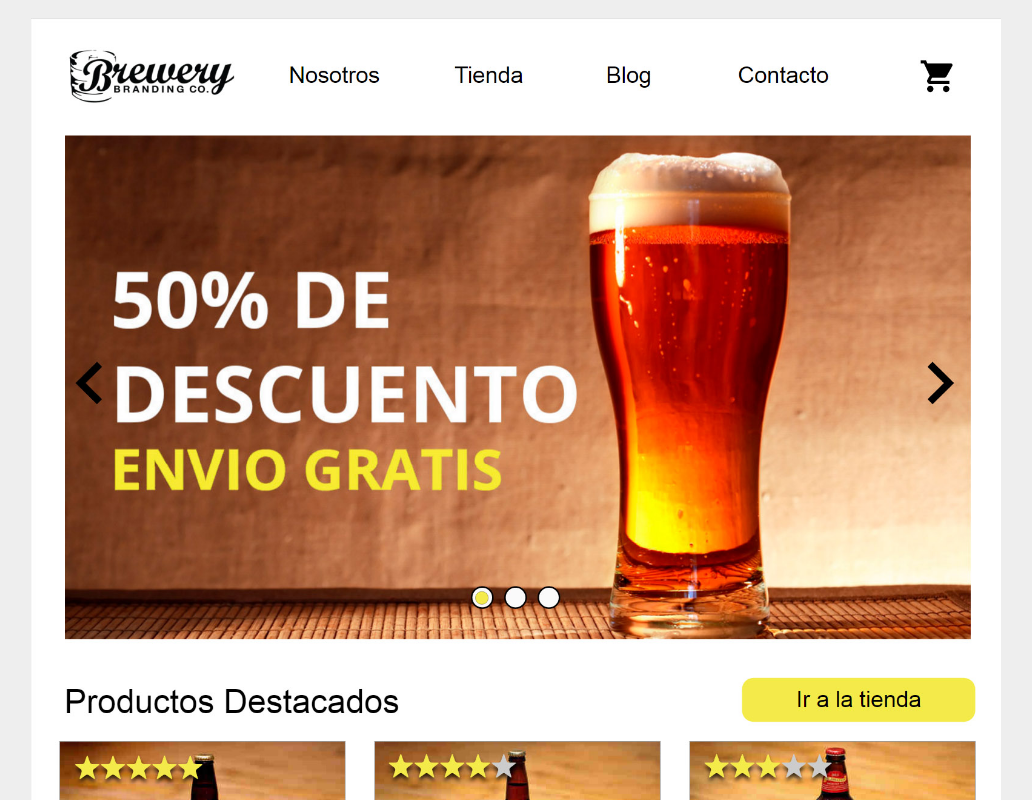
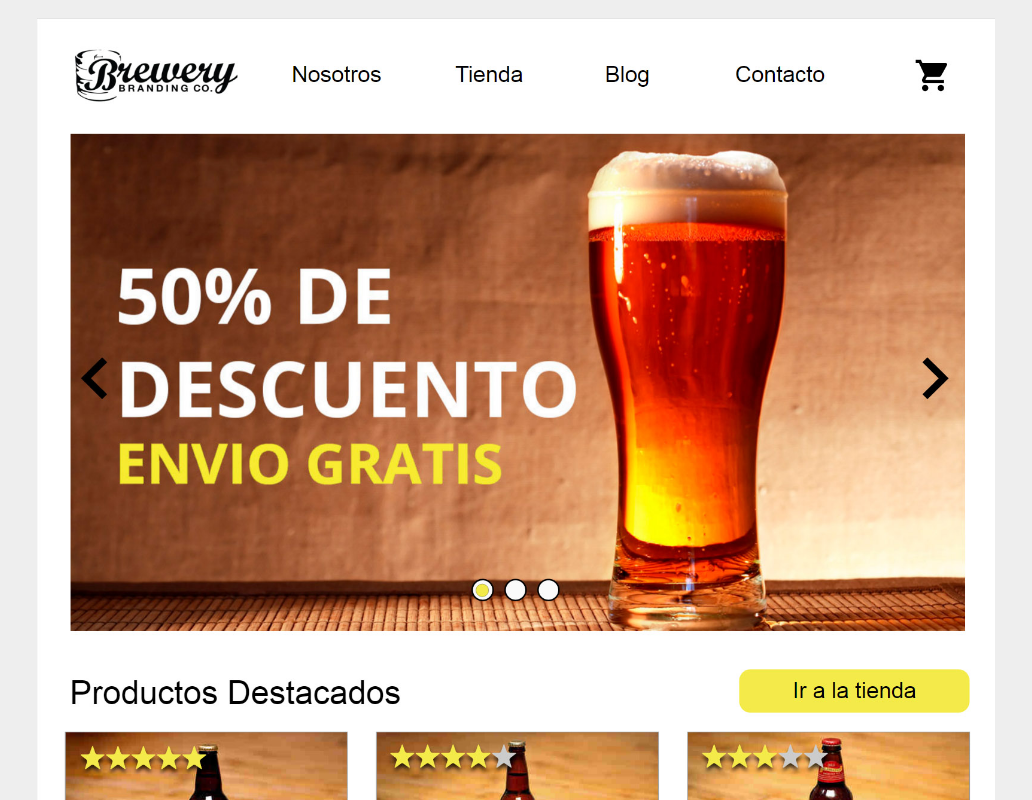
Before and after one commit to bravoedu700/unicen-visualizacion, a plain HTML site: page TP3/EntregaFinal/index.html in a window 1280 px wide. Shown: the top 800 px of the page, without its empty margins (124-1156 px from the left). Drawn offline with Linux system fonts and the light colour scheme.

Commit message:
trabajo terminado, corregido el tamanio de las img en los html

```diff
--- a/TP3/EntregaFinal/index.html
+++ b/TP3/EntregaFinal/index.html
@@ -1,7 +1,7 @@
 <html>
 <head></head>
 <body style="background:#eee; display:block; text-align:center; padding:10px">
-  <img src="mockup1.jpg" width="78%" style="border:0px; margin: auto;" usemap="#tienda"/>
+  <img src="mockup1.jpg" width="77%" style="border:0px; margin: auto;" usemap="#tienda"/>
   <map name="tienda" id="tienda" style="background:#ccc">
     <area shape="rect" coords="440,30,590,100" href="tienda.html" alt="Tienda" />
   </map>
```
Also changed, not shown: TP3/EntregaFinal/tienda.html (+1 -1 lines).
